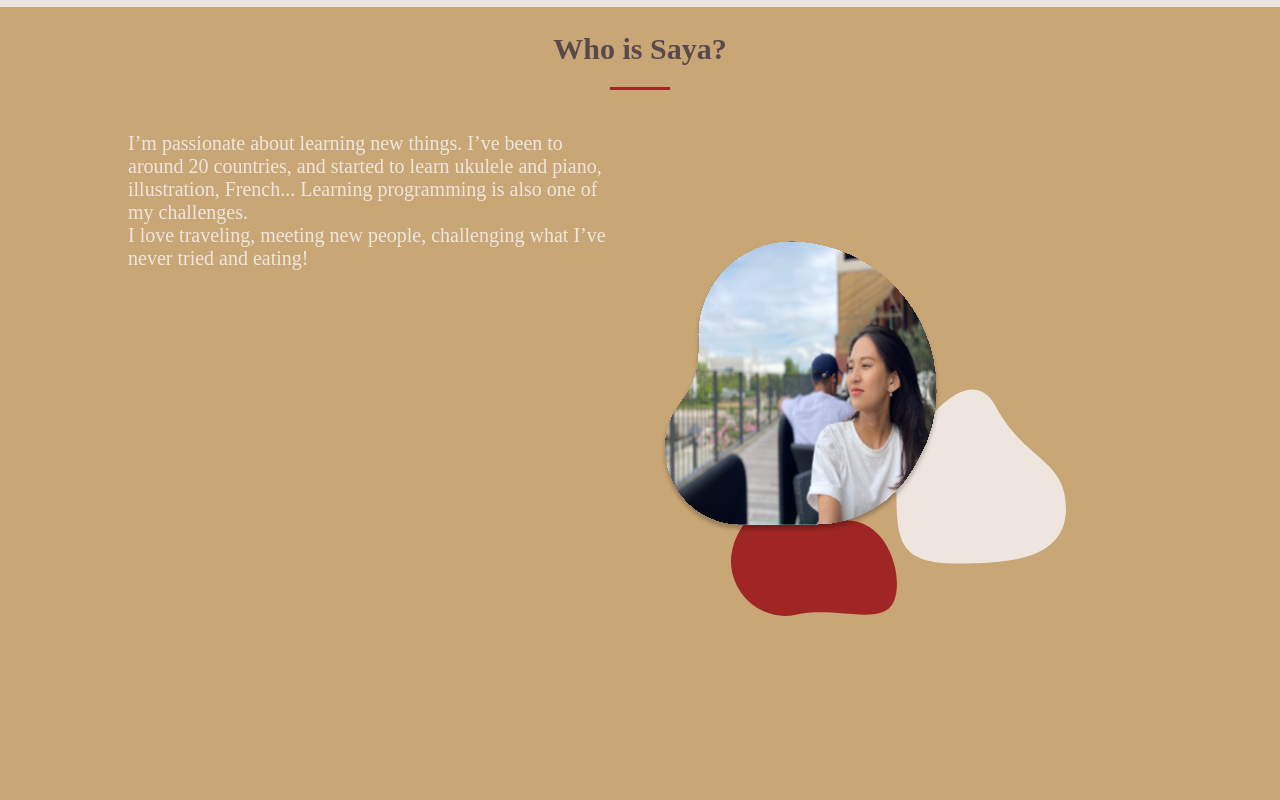
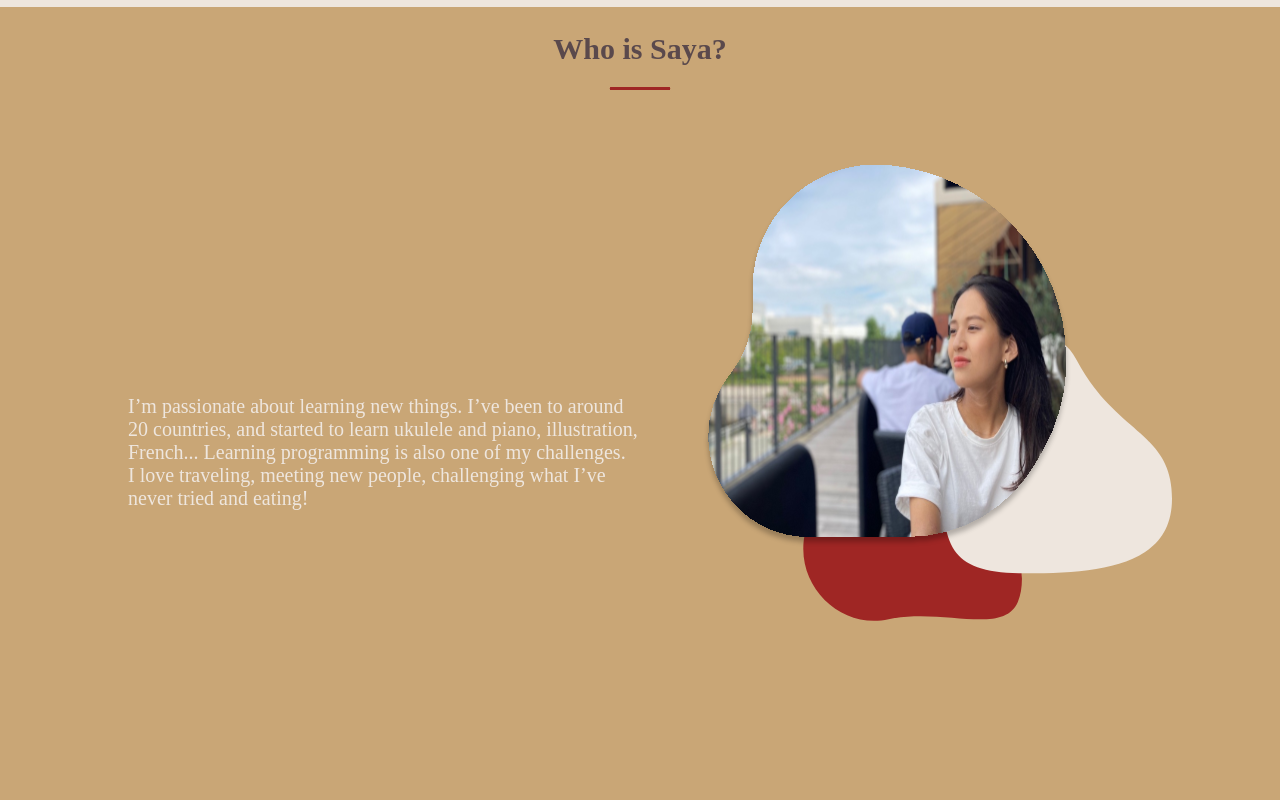
Before and after one commit to saya0118/React-portfolio, a React (Create React App) app: page / in a window 1280 px wide. Shown: the part 860-1660 px from the top of the page. Built offline with nearby package versions, Linux system fonts and the light colour scheme.

Commit message:
adjust profile size

```diff
--- a/src/styles/Main.scss
+++ b/src/styles/Main.scss
@@ -5,37 +5,54 @@
 
     .container{
 
+        text-align: center;
+        display: table;
+        height: 80vh;
+
         p{
-            float: left;
+            // float: left;
             width: 48%;
-            height: 475px;
             color: $beige;
             font-size: $small-font;
+            display: inline-block;
+            text-align: left;
+            vertical-align: middle;
+            display: table-cell;
         }
 
         .image{
-            float: right;
+            // float: right;
             width: 48%;
-            height: 475px;
+            display: inline-block;
             position: relative;
+            vertical-align: middle;
+            display: table-cell;
 
             img{
                 position: absolute;
+                // vertical-align: middle;
+                // display: table-cell;
+                // display: inline-block;
+
             }
 
             .red-palette{
-                left: 70px;
-                top: 80%;
+                right: 130px;
+                top: 55%;
+                width: 220px;
 
             }
 
             .beige-palette{
-                left: 48%;
-                top: 54%;
+                right: -20px;
+                top: 32%;
+                width: 230px;
             }
 
             .profile{
-                top: 23%;
+                top: 5%;
+                right: 80px;
+                width: 370px;
             }
 
         }
```
